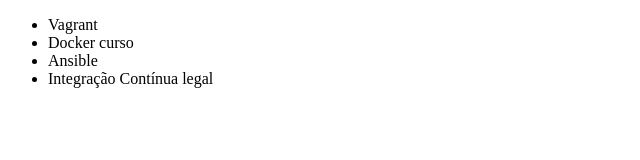
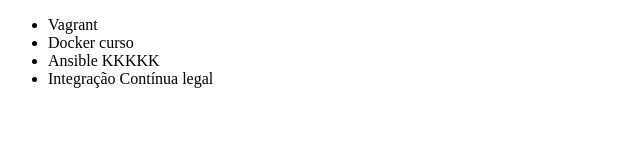
Before and after one commit to matheusmoraes2/Alura-git, a plain HTML site: page index.html in a window 1280 px wide. Shown: the full height of the page, 0-640 px from the left. Drawn offline with Linux system fonts and the light colour scheme.

Commit message:
alterando nome do curso

```diff
--- a/index.html
+++ b/index.html
@@ -8,7 +8,7 @@
     <ul>
         <li>Vagrant</li>
         <li>Docker curso</li>
-        <li>Ansible</li>
+        <li>Ansible KKKKK</li>
         <li>Integração Contínua legal</li>
     </ul>
 </body>
```
